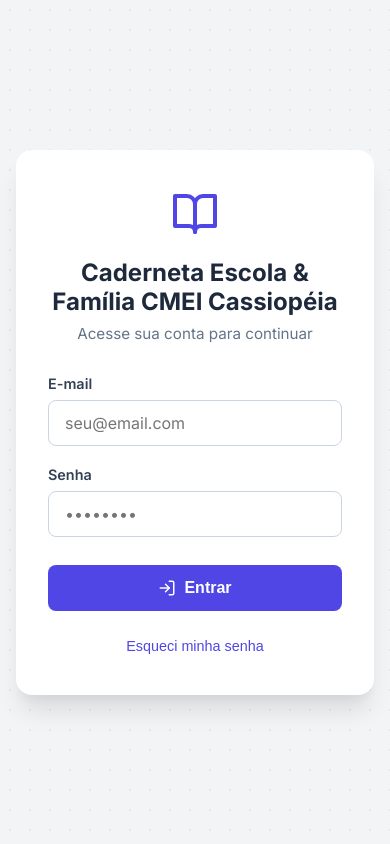
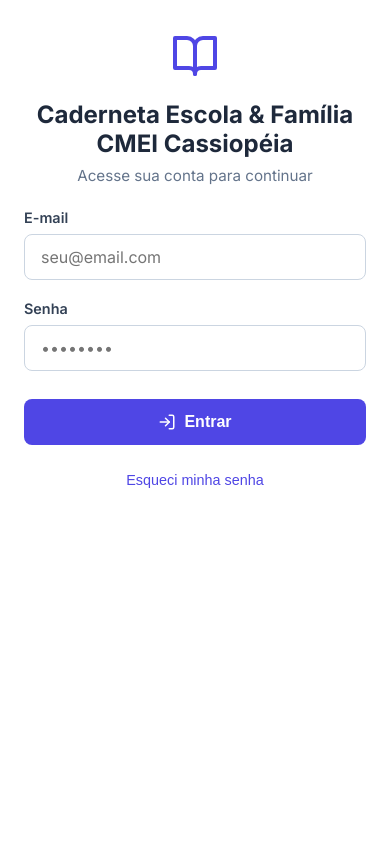
Before and after one commit to vtrobot/CARDENETA, a React (Vite) app in the folder frontend/: page /login in a window 390 px wide. Built offline with nearby package versions, Linux system fonts and the light colour scheme; no server answers.

Commit message:
Novo ajuste responsividade

```diff
--- a/frontend/src/App.tsx
+++ b/frontend/src/App.tsx
@@ -36,7 +36,10 @@ function AppLayout({ children }: { children: React.ReactNode }) {
       <header className="app-header">
         <div className="logo-container">
           <BookOpen className="logo-icon" size={28} />
-          <h1>Caderneta Escola & Família - CMEI Cassiopéia</h1>
+          <h1>
+            <span className="title-full">Caderneta Escola & Família - CMEI Cassiopéia</span>
+            <span className="title-short">Caderneta CMEI Cassiopéia</span>
+          </h1>
         </div>
         <nav className="main-nav">
           {role === 'responsavel' && <Link to="/mural">Mural</Link>}
--- a/frontend/src/index.css
+++ b/frontend/src/index.css
@@ -47,7 +47,7 @@ body {
   font-weight: 600;
 }
 
-.app-main {
+.app-main, .app-main-content {
   flex: 1;
   padding: 3rem 1rem;
   display: flex;
@@ -188,6 +188,10 @@ body {
   border: 2px solid var(--primary);
 }
 
+.title-short {
+  display: none;
+}
+
 @media (max-width: 768px) {
   .app-header {
     flex-direction: column;
@@ -205,6 +209,14 @@ body {
     font-size: 1.2rem;
   }
 
+  .title-full {
+    display: none;
+  }
+
+  .title-short {
+    display: inline;
+  }
+
   .main-nav {
     flex-direction: row;
     flex-wrap: wrap;
@@ -216,7 +228,7 @@ body {
     padding: 0.25rem 0.75rem;
   }
 
-  .app-main {
+  .app-main, .app-main-content {
     padding: 1.5rem 0.5rem;
   }
 }
--- a/frontend/src/pages/Login.css
+++ b/frontend/src/pages/Login.css
@@ -115,3 +115,22 @@
 .btn-link:hover {
   text-decoration: underline;
 }
+
+@media (max-width: 480px) {
+  .login-container {
+    background-color: white;
+    background-image: none;
+    align-items: flex-start;
+    padding: 2rem 1.5rem;
+  }
+
+  .login-card {
+    box-shadow: none;
+    padding: 0;
+    max-width: 100%;
+  }
+
+  .login-header {
+    margin-bottom: 1.5rem;
+  }
+}
--- a/frontend/src/pages/Mural.css
+++ b/frontend/src/pages/Mural.css
@@ -175,3 +175,37 @@
   from { opacity: 0; transform: translateY(20px); }
   to { opacity: 1; transform: translateY(0); }
 }
+
+@media (max-width: 768px) {
+  .mural-container {
+    padding: 1rem 0.5rem;
+  }
+
+  .mural-header h2 {
+    font-size: 1.5rem;
+  }
+
+  .modal-content {
+    max-height: 95vh;
+  }
+
+  .modal-header, .modal-body, .modal-footer {
+    padding: 1rem;
+  }
+
+  .modal-footer.action-required {
+    flex-direction: column;
+    gap: 1rem;
+    align-items: stretch;
+    text-align: center;
+  }
+
+  .modal-footer.action-required button, .modal-footer.standard button {
+    width: 100%;
+    justify-content: center;
+  }
+
+  .warning-text {
+    font-size: 0.85rem;
+  }
+}
```
